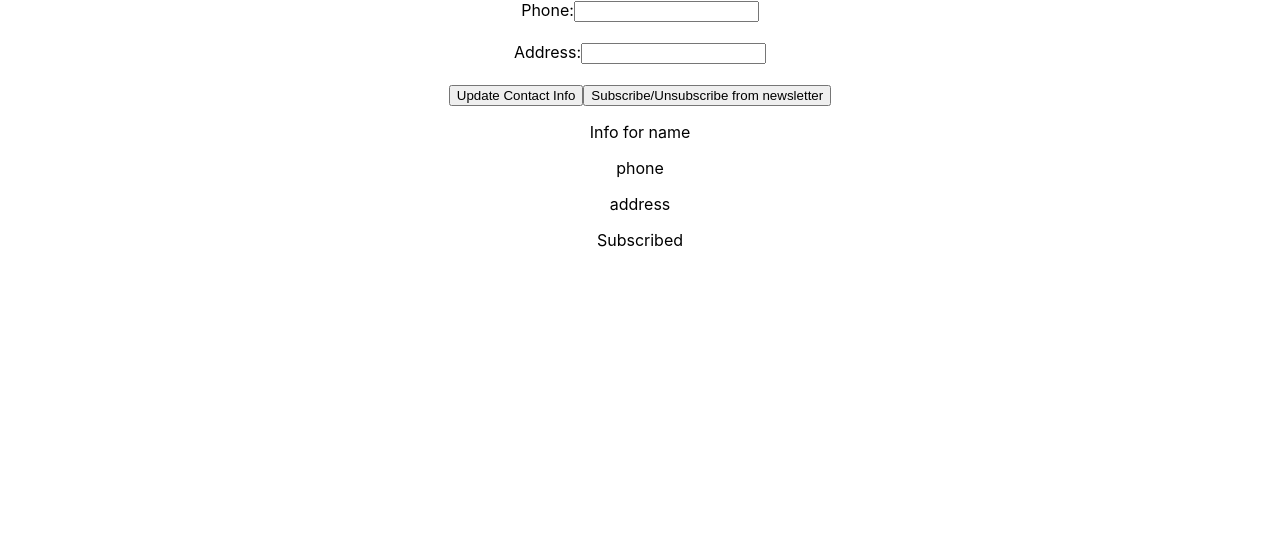
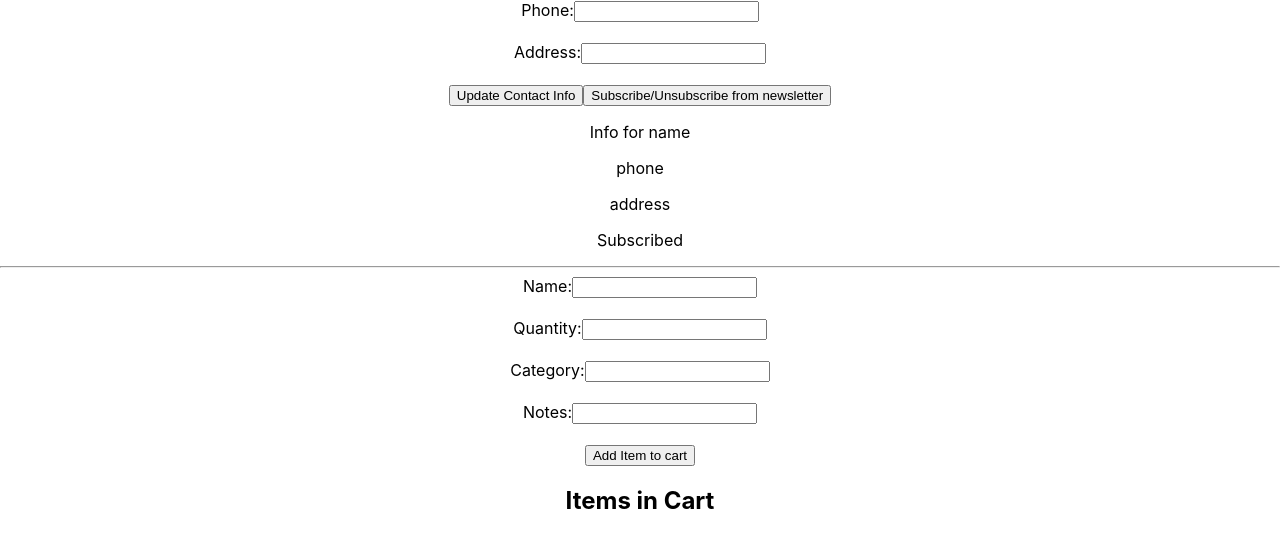
Before and after one commit to cshimm/useImmer, a React (Create React App) app: page / in a window 1280 px wide. Shown: the top 548 px of the page. Built offline with nearby package versions, Linux system fonts and the light colour scheme.

Commit message:
ShoppingListWithImmer.jsx added

```diff
--- a/src/App.js
+++ b/src/App.js
@@ -1,12 +1,15 @@
 import './App.css';
 import {UserProfileWithImmer} from "./UserProfileWithImmer";
+import {ShoppingListWithImmer} from "./ShoppingListWithImmer";
 
 function App() {
-  return (
-    <div className="App">
-      <UserProfileWithImmer/>
-    </div>
-  );
+    return (
+        <div className="App">
+            <UserProfileWithImmer/>
+            <hr/>
+            <ShoppingListWithImmer/>
+        </div>
+    );
 }
 
 export default App;
--- /dev/null
+++ b/src/ShoppingListWithImmer.jsx
@@ -0,0 +1,82 @@
+import {useImmer} from "use-immer";
+import {useState} from "react";
+
+export const ShoppingListWithImmer = () => {
+    const [name, setName] = useState('')
+    const [quantity, setQuantity] = useState('')
+    const [category, setCategory] = useState('')
+    const [notes, setNotes] = useState('')
+    const [shoppingList, setShoppingList] = useImmer([]);
+    const addItem = (name = '', qty = 1, category = '', notes = '') => {
+        const id = Date.now()
+        const newItem = {
+            id,
+            name,
+            qty,
+            details: {
+                category,
+                notes
+            }
+        }
+        setShoppingList(draft => {
+            draft.push(newItem);
+        });
+    }
+    const updateItem = (id) => {
+        setShoppingList(draft => {
+            draft.map(item => {
+                if (item.id === id) {
+                    item.name = 'update name'
+                    item.qty = item.qty === '' ? 0 : parseInt(item.qty) + 1
+                    item.details.category = 'updated category'
+                    item.details.notes = 'updated notes'
+                }
+            });
+        })
+    }
+    const removeItem = (id) => {
+        const existing = shoppingList.filter(item => item.id === id)[0];
+        if (existing.length === 0) return
+        const existingIndex = shoppingList.indexOf(existing)
+        setShoppingList(draft => {
+            draft.splice(existingIndex, 1)
+        });
+    }
+    return (
+        <>
+            <div>
+                <label htmlFor="name">Name:</label>
+                <input type="text" value={name}
+                       onChange={(e) => setName(e.target.value)}/><br/><br/>
+
+                <label htmlFor="quantity">Quantity:</label>
+                <input type="text" value={quantity}
+                       onChange={(e) => setQuantity(e.target.value)}/><br/><br/>
+
+                <label htmlFor="category">Category:</label>
+                <input type="text" value={category}
+                       onChange={(e) => setCategory(e.target.value)}/><br/><br/>
+
+                <label htmlFor="notes">Notes:</label>
+                <input type="text" value={notes}
+                       onChange={(e) => setNotes(e.target.value)}/><br/><br/>
+
+                <button onClick={() => addItem(name, quantity, category, notes)}>Add Item to cart</button>
+
+            </div>
+            <h2>Items in Cart</h2>
+            {
+                shoppingList.map(item => {
+                    return <div key={item.id}>
+                        <p>Name: {item.name}</p>
+                        <p>Quantity: {item.qty}</p>
+                        <p>Category: {item.details.category}</p>
+                        <p>Notes: {item.details.notes}</p>
+                        <button onClick={() => removeItem(item.id)}>Remove</button>
+                        <button onClick={() => updateItem(item.id)}>Update</button>
+                    </div>
+                })
+            }
+        </>
+    );
+}
```
